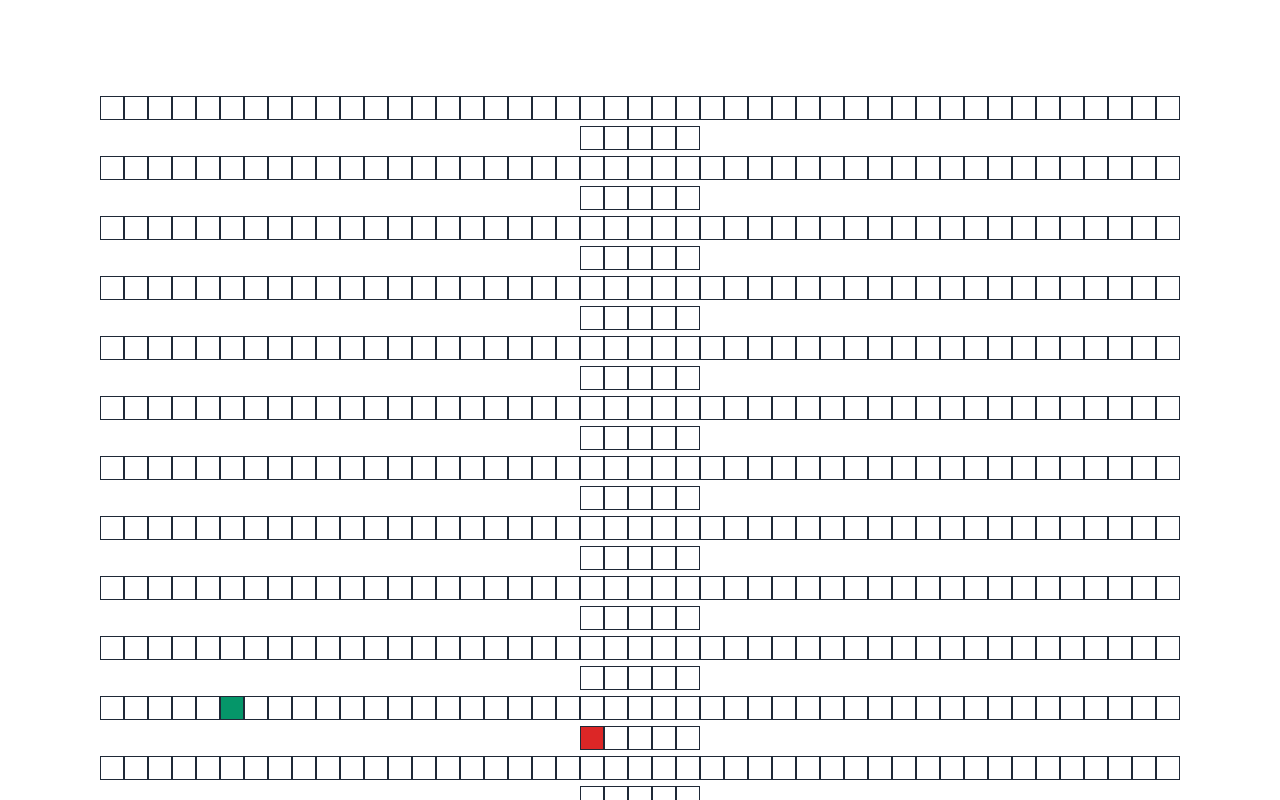
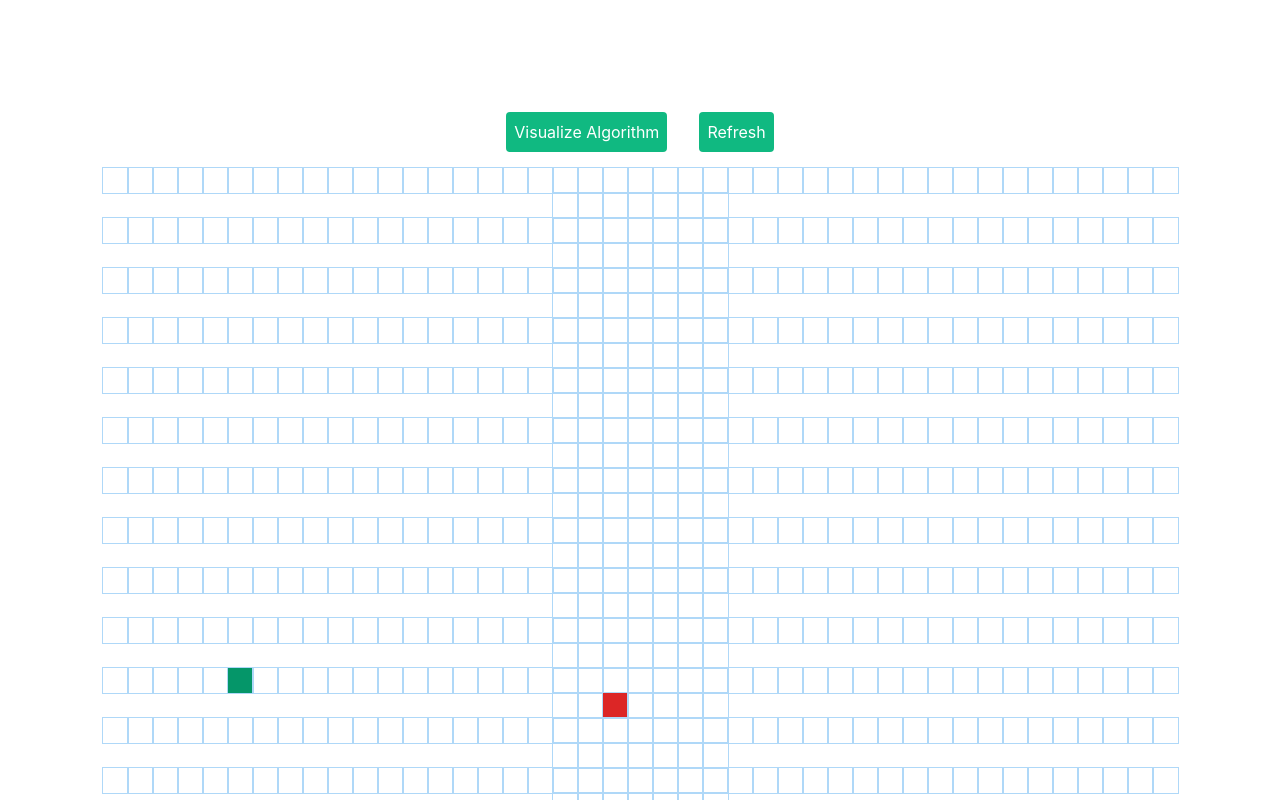
Before and after one commit to seanny421/pathfinderDevelopment, a React (Create React App) app in the folder application/: page / in a window 1280 px wide. Shown: the top 800 px of the page. Built offline with nearby package versions, Linux system fonts and the light colour scheme.

Commit message:
got grid working and setting walls also work

```diff
--- a/application/src/App.css
+++ b/application/src/App.css
@@ -6,6 +6,17 @@
   height: 40vmin;
   pointer-events: none;
 }
+
+.node {
+    width: 25px;
+    height: 25px;
+    outline: 1px solid rgb(175, 216, 248);
+    display: inline-block;
+}
+.font-none {
+    font-size: 0;
+}
+
 
 @media (prefers-reduced-motion: no-preference) {
   .App-logo {
--- a/application/src/components/grid/Grid.jsx
+++ b/application/src/components/grid/Grid.jsx
@@ -2,35 +2,86 @@ import React ,{useEffect, useState} from "react";
 import Node from "../node/Node.jsx";
 
 export default function Grid(){
-    const [nodesArr, setNodes] = useState([]);
+    const [grid, setGrid] = useState([]);
+    const [isMousePressed, setIsMousePressed] = useState(false);
 
     useEffect(() => {
-        const nodes = [];
+        setGrid(getGrid);
+    }, []);
+
+    function getGrid(){
+        const grid = [];
         for(let row=0; row < 20; row++){
             const currentRow = [];
             for(let col=0; col < 50; col++){
-                const currentNode = {
-                    col,
-                    row,
-                    isStart: row === 10 && col === 5,
-                    isFinish: row === 10 && col === 45,
-                };
-                currentRow.push(currentNode);
+                currentRow.push(createNode(col, row))
             }
-            nodes.push(currentRow);
+            grid.push(currentRow);
         }
-        setNodes(nodes);
-    }, []);
+        return grid;
+    }
+
+    function createNode(col, row){
+        return {
+            col,
+            row,
+            isStart: row === 10 && col === 5,
+            isFinish: row === 10 && col === 45,
+            isWall: false
+        };
+
+    }
+
+    function handleMouseDown(row, col){
+        const newGrid = newGridToggleWall(grid, row, col);
+        setGrid(newGrid);
+        setIsMousePressed(true);
+    }
+
+    function handleMouseEnter(row, col){
+        if(!isMousePressed) return;
+        const newGrid = newGridToggleWall(grid, row, col);
+        setGrid(newGrid);
+    }
+
+    function handleMouseUp(){
+        setIsMousePressed(false);
+    }
+
+    function newGridToggleWall(grid, row, col){
+        const newGrid = grid.slice();
+        const node = newGrid[row][col];
+        const newNode = {
+            ...node,
+            isWall: !node.isWall,
+        };
+        newGrid[row][col] = newNode;
+        return newGrid;
+
+    }
+
+    function refreshGrid(){
+        setGrid(getGrid);
+    }
 
 
     return(
         <div className="m-24 select-none">
-            {nodesArr.map((row, rowIdx) => {
-                return <div key={rowIdx}>
+            <button onClick={refreshGrid} className="p-2 bg-green-500 rounded text-white m-4">Visualize Algorithm</button>
+            <button onClick={refreshGrid} className="p-2 bg-green-500 rounded text-white m-4">Refresh</button>
+            {grid.map((row, rowIdx) => {
+                return <div key={rowIdx} className="font-none">
                     {row.map((node, nodeIdx) => {
-                        const {isStart, isFinish} = node;
+                        const {row, col, isWall, isStart, isFinish} = node;
                         return (
                             <Node
+                                isMousePressed={isMousePressed}
+                                onMouseDown={(row, col) => handleMouseDown(row, col)}
+                                onMouseEnter={(row, col) => handleMouseEnter(row,col)}
+                                onMouseUp={() => handleMouseUp()}
+                                isWall={isWall}
+                                row={row}
+                                col={col}
                                 key={nodeIdx}
                                 isStart={isStart}
                                 isFinish={isFinish}></Node>
--- a/application/src/components/node/Node.jsx
+++ b/application/src/components/node/Node.jsx
@@ -1,29 +1,13 @@
 import React, {useState}  from "react";
 
-export default function Node({isFinish, isStart}){
-    const [isWall, setIsWall] = useState(false);
-    const [isHover, setIsHover] = useState(false);
-    var mouseDown = false;
-    document.body.onmousedown = function() {
-      mouseDown = true;
-      console.log(mouseDown);
-    }
-    document.body.onmouseup = function() {
-        mouseDown = false;
-        console.log(mouseDown);
-    }
-
-
-
-    function test(){
-        if(mouseDown){
-            console.log("YE");
-            setIsWall(true);
-        }
-    }
+export default function Node({row, col, isFinish, isStart, onMouseDown, isWall, onMouseUp, onMouseEnter}){
 
     return(
-     <div onMouseEnter={test} className={`w-6 h-6 border border-gray-800 inline-block ${isStart ? "bg-green-600" : ""} ${isFinish ? "bg-red-600" : ""} ${isWall ? "bg-blue-900" : ""}`}>
+     <div
+        onMouseDown={() => onMouseDown(row, col)}
+        onMouseUp={() => onMouseUp()}
+        onMouseEnter={() => onMouseEnter(row, col)}
+        className={` node  ${isStart ? "bg-green-600" : ""} ${isFinish ? "bg-red-600" : ""} ${isWall ? "bg-blue-900" : ""}`}>
      </div>
     );
 }
```
